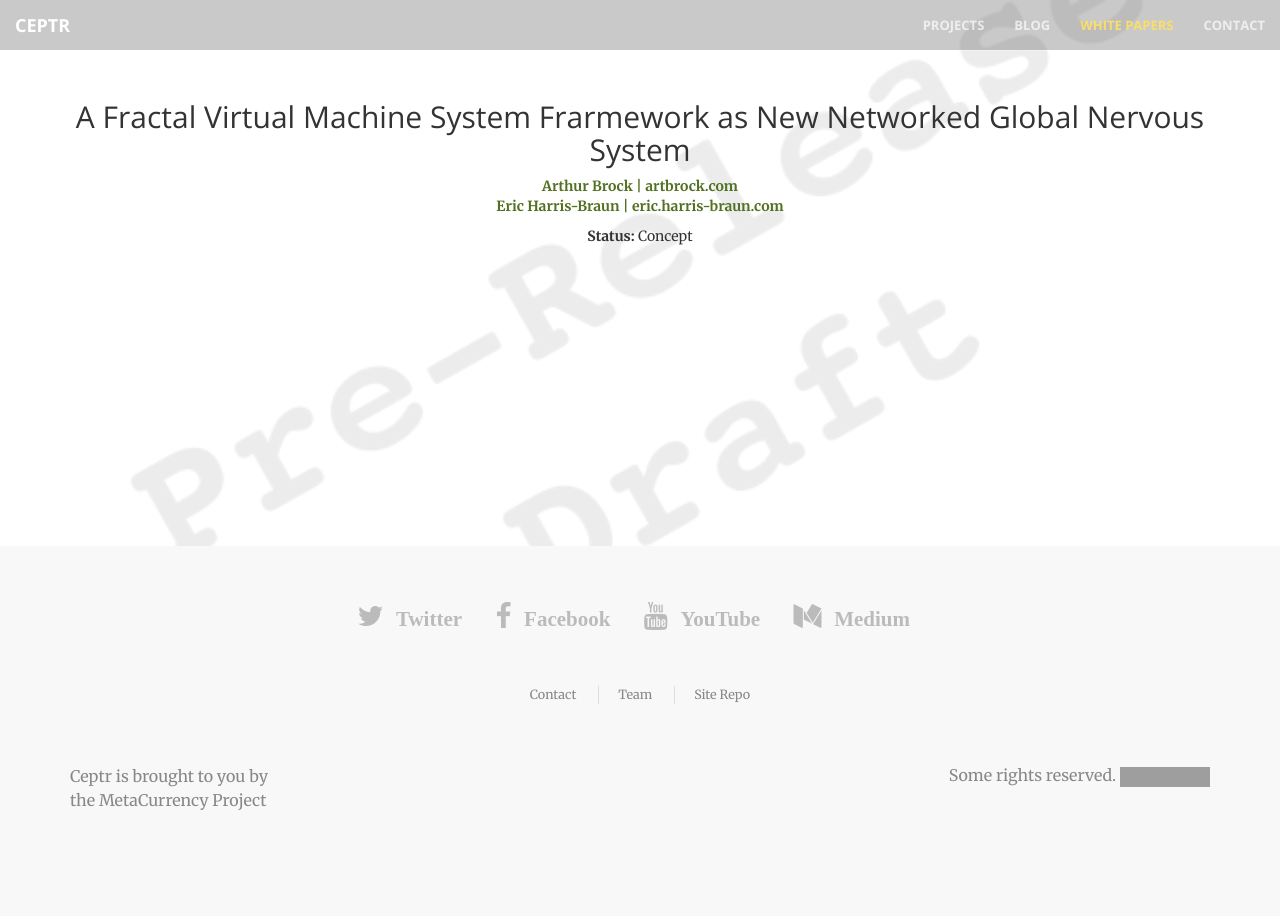
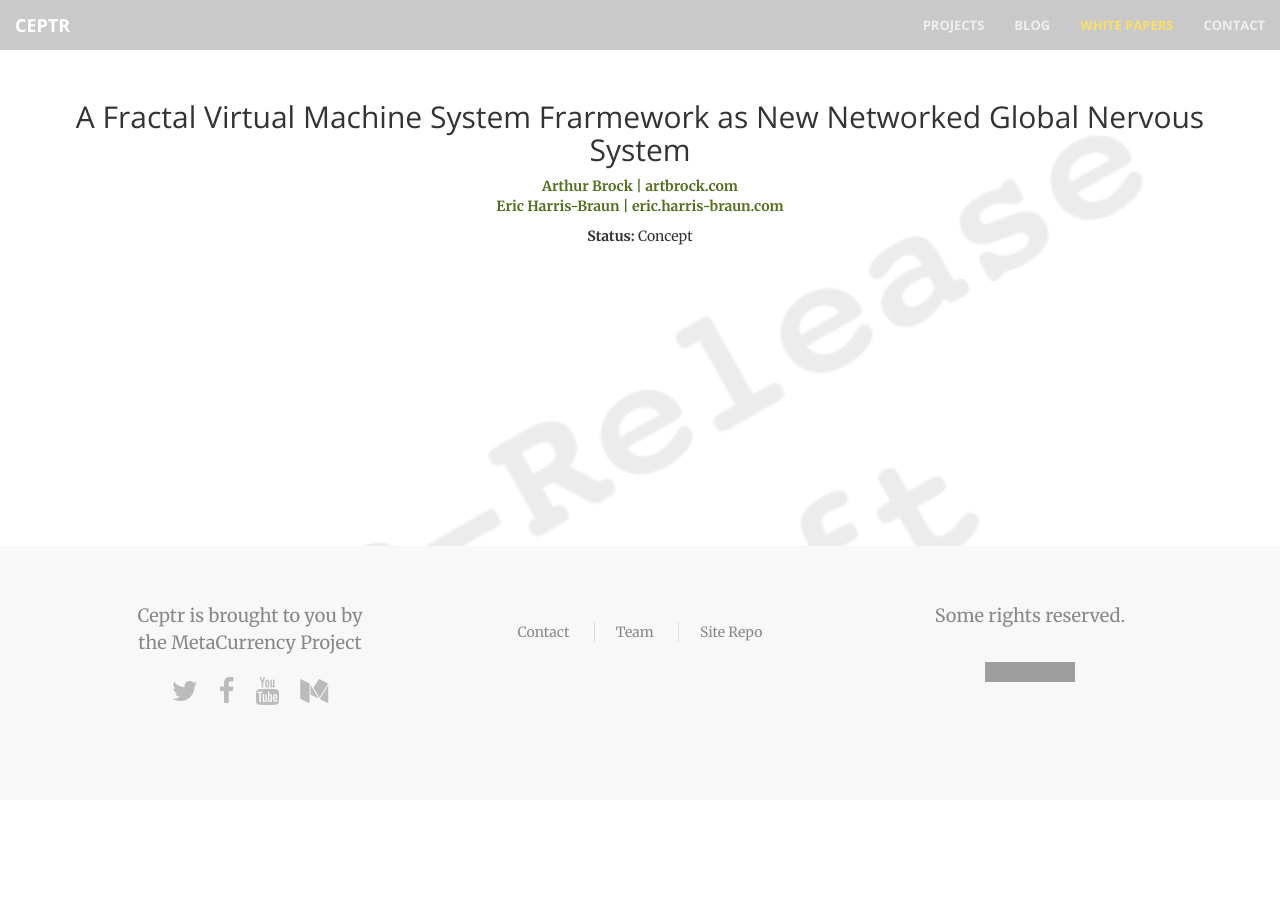
Before and after one commit to metacurrency/ceptr-org, a Jekyll site: the page built from _whitepapers/fractalvm.md, in a window 1280 px wide. Built offline with Jekyll 4.4.1, drawn with Linux system fonts in a browser that asks for light colours; grey boxes are pictures that could not be loaded.

Commit message:
footer fixes

```diff
--- a/_includes/css/custom.css
+++ b/_includes/css/custom.css
@@ -278,10 +278,16 @@
   font-size: 1.5em;
 }
 
+/* Footer */
+
 /* Alt list */
-ul.alt {
+#footer ul.alt {
   list-style: none;
   padding-left: 0;
+}
+
+#footer p {
+  font-size: 1.3em;
 }
 
 ul.alt li {
@@ -294,7 +300,6 @@
   padding-top: 0;
 }
 
-/* Footer */
 #footer {
   background: #f8f8f8;
   padding: 4em 0 6em 0;
@@ -305,15 +310,18 @@
   color: inherit;
 }
 
-#footer .copyright {
-  color: #888;
-  font-size: 0.9em;
-  margin: 2em 0 0 0;
-  padding: 0;
-  text-align: center;
+#footer p.copyright {
+  text-align:center;
+}
+
+#footer ul.copyright {
+  padding-left: 0;
+  margin-top: 20px;
+  margin-bottom: 30px;
 }
 
 #footer .copyright li {
+  font-size: 1em;
   border-left: solid 1px rgba(144, 144, 144, 0.25);
   display: inline-block;
   list-style: none;
--- a/_includes/footer.html
+++ b/_includes/footer.html
@@ -1,24 +1,29 @@
 <!-- Footer -->
 <footer id="footer">
   <div class="container">
-      <ul class="icons aligncenter">
-        <li><a href="https://twitter.com/holochain" class="fa fa-2x fa-twitter"><span class="label">Twitter</span></a></li>
-        <li><a href="https://www.facebook.com/metacurrency" class="fa fa-2x fa-facebook"><span class="label">Facebook</span></a></li>
-        <li><a href="https://www.youtube.com/channel/UCZtYPbxd78Mz-YA_c99R3Tg" class="fa fa-2x fa-youtube"><span class="label">YouTube</span></a></li>
-        <li><a href="https://www.youtube.com/channel/UCZtYPbxd78Mz-YA_c99R3Tg" class="fa fa-2x fa-medium"><span class="label">Medium</span></a></li>
-      </ul><br />
-    <ul class="copyright">
-      <li><a href="{{site.contact_url}}">Contact</a></li>
-      <li><a href="http://metacurrency.org/team/">Team</a></li>
-      <li><a href="http://github.com/metacurrency/ceptr-web" title="Code Repository for this Web Site">Site Repo</a></li>
-    </ul><br /><br /><br />
-    <div class="row">
-      <div class="col-lg-4 col-md-4 pull-left">
+
+    <div class="row text-center">
+      <div class="col-lg-4 col-md-4">
         <p>Ceptr is brought to you by <br /> the <a href="http://metacurrency.org">MetaCurrency Project</a>
         </p>
+        <ul class="icons">
+          <li><a href="https://twitter.com/holochain" class="fa fa-2x fa-twitter"></a></li>
+          <li><a href="https://www.facebook.com/metacurrency" class="fa fa-2x fa-facebook"></a></li>
+          <li><a href="https://www.youtube.com/channel/UCZtYPbxd78Mz-YA_c99R3Tg" class="fa fa-2x fa-youtube"></a></li>
+          <li><a href="https://www.youtube.com/channel/UCZtYPbxd78Mz-YA_c99R3Tg" class="fa fa-2x fa-medium"></a></li>
+        </ul>
       </div>
-      <div class="col-lg-4 col-md-4 pull-right" style="text-align:right; font-size:16px;">
-        Some rights reserved. <a rel="license" href="http://creativecommons.org/licenses/by-sa/4.0/"><img alt="Creative Commons License" style="border-width:0" src="https://i.creativecommons.org/l/by-sa/4.0/88x31.png" />
+      <div class="col-lg-4 col-md-4">
+        <ul class="copyright">
+          <li><a href="{{site.contact_url}}">Contact</a></li>
+          <li><a href="http://metacurrency.org/team/">Team</a></li>
+          <li><a href="http://github.com/metacurrency/ceptr-web" title="Code Repository for this Web Site">Site Repo</a></li>
+        </ul>
+      </div>
+
+      <div class="col-lg-4 col-md-4" style="">
+        <p class="copyright">
+          Some rights reserved. <br /><br /><a rel="license" href="http://creativecommons.org/licenses/by-sa/4.0/"><img alt="Creative Commons License" style="border-width:0" src="https://i.creativecommons.org/l/by-sa/4.0/88x31.png" /></a></p>
       </div>
     </div>
   </div>
```
